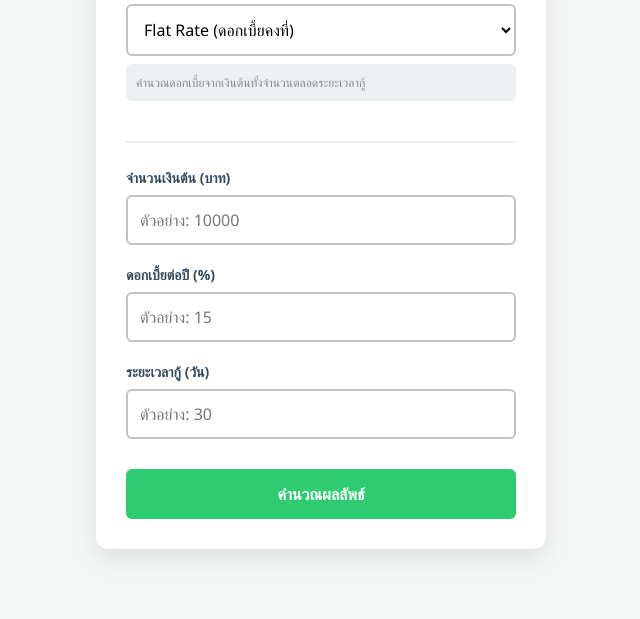
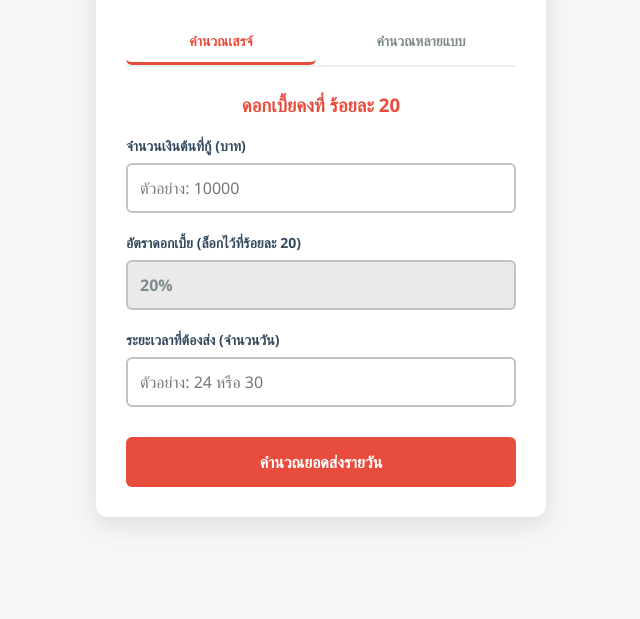
Before and after one commit to jatnarung285-arch/jatnarung285-arch.github.io, a plain HTML site: page index.html in a window 1280 px wide. Shown: the part 181-800 px from the top of the page, without its empty margins (319-959 px from the left). Drawn offline with Linux system fonts and the light colour scheme.

Commit message:
Update: Add tab interface with fixed 20% rate calculator and multiple calculation methods

```diff
--- a/index.html
+++ b/index.html
@@ -33,8 +33,39 @@
             margin-bottom: 25px;
             font-size: 24px;
         }
+        .tabs {
+            display: flex;
+            gap: 10px;
+            margin-bottom: 25px;
+            border-bottom: 2px solid #ecf0f1;
+        }
+        .tab-button {
+            flex: 1;
+            padding: 12px;
+            border: none;
+            background-color: transparent;
+            cursor: pointer;
+            font-size: 14px;
+            font-weight: 600;
+            color: #7f8c8d;
+            border-bottom: 3px solid transparent;
+            transition: all 0.3s;
+        }
+        .tab-button.active {
+            color: #e74c3c;
+            border-bottom-color: #e74c3c;
+        }
+        .tab-button:hover {
+            color: #2c3e50;
+        }
+        .tab-content {
+            display: none;
+        }
+        .tab-content.active {
+            display: block;
+        }
         .method-selector {
-            margin-bottom: 25px;
+            margin-bottom: 20px;
             padding-bottom: 20px;
             border-bottom: 2px solid #ecf0f1;
         }
@@ -81,9 +112,15 @@
             border-color: #3498db;
             outline: none;
         }
+        .static-rate {
+            background-color: #eaeaea;
+            color: #7f8c8d;
+            font-weight: bold;
+            cursor: not-allowed;
+        }
         button {
             width: 100%;
-            background-color: #2ecc71;
+            background-color: #e74c3c;
             color: white;
             border: none;
             padding: 14px;
@@ -95,12 +132,12 @@
             margin-top: 10px;
         }
         button:hover {
-            background-color: #27ae60;
+            background-color: #c0392b;
         }
         .result-box {
             margin-top: 25px;
             background-color: #f8f9fa;
-            border-left: 5px solid #3498db;
+            border-left: 5px solid #e74c3c;
             padding: 15px;
             border-radius: 4px;
             display: none;
@@ -119,12 +156,12 @@
         }
         .highlight {
             font-weight: bold;
+            color: #2c3e50;
+        }
+        .highlight-red {
+            font-weight: bold;
             color: #e74c3c;
-        }
-        .highlight-green {
-            font-weight: bold;
-            color: #27ae60;
-            font-size: 18px;
+            font-size: 20px;
         }
         .error-message {
             color: #e74c3c;
@@ -147,8 +184,55 @@
 <body>
 
 <div class="container">
-    <h2>คำนวณเงินกู้รายวัน</h2>
+    <h2>โปรแกรมคำนวณเงินกู้รายวัน</h2>
 
+    <!-- Tabs Navigation -->
+    <div class="tabs">
+        <button class="tab-button active" onclick="switchTab('tab1')">คำนวณเสรจ์</button>
+        <button class="tab-button" onclick="switchTab('tab2')">คำนวณหลายแบบ</button>
+    </div>
+
+    <!-- Tab 1: Fixed 20% Rate -->
+    <div id="tab1" class="tab-content active">
+        <h3 style="text-align: center; color: #e74c3c; margin-top: 0;">ดอกเบี้ยคงที่ ร้อยละ 20</h3>
+
+        <div class="form-group">
+            <label for="principal1">จำนวนเงินต้นที่กู้ (บาท)</label>
+            <input type="number" id="principal1" placeholder="ตัวอย่าง: 10000" min="1">
+        </div>
+
+        <div class="form-group">
+            <label for="interestRate1">อัตราดอกเบี้ย (ล็อกไว้ที่ร้อยละ 20)</label>
+            <input type="text" id="interestRate1" class="static-rate" value="20%" disabled>
+        </div>
+
+        <div class="form-group">
+            <label for="loanDays1">ระยะเวลาที่ต้องส่ง (จำนวนวัน)</label>
+            <input type="number" id="loanDays1" placeholder="ตัวอย่าง: 24 หรือ 30" min="1">
+        </div>
+
+        <button onclick="calculateLoanFixed()">คำนวณยอดส่งรายวัน</button>
+
+        <div class="error-message" id="errorMsg1">กรุณากรอกเงินต้นและจำนวนวันให้ถูกต้อง</div>
+
+        <div class="result-box" id="resultBox1">
+            <div class="result-item">
+                <span>ดอกเบี้ยร้อยละ 20 เป็นเงิน:</span>
+                <span id="resInterest1" class="highlight">0.00 บาท</span>
+            </div>
+            <div class="result-item">
+                <span>รวมเงินต้น + ดอกเบี้ยที่ต้องเก็บ:</span>
+                <span id="resTotal1" class="highlight">0.00 บาท</span>
+            </div>
+            <div class="result-item">
+                <span>ต้องเก็บรายวัน วันละ:</span>
+                <span id="resDaily1" class="highlight-red">0.00 บาท</span>
+            </div>
+        </div>
+    </div>
+
+    <!-- Tab 2: Multiple Methods -->
+    <div id="tab2" class="tab-content">
         <div class="method-selector">
             <label class="method-label" for="calculationMethod">เลือกวิธีคำนวณ:</label>
             <select id="calculationMethod" onchange="updateMethodDescription()">
@@ -161,41 +245,84 @@
         </div>
 
         <div class="form-group">
-        <label for="principal">จำนวนเงินต้น (บาท)</label>
-        <input type="number" id="principal" placeholder="ตัวอย่าง: 10000" min="1">
+            <label for="principal2">จำนวนเงินต้น (บาท)</label>
+            <input type="number" id="principal2" placeholder="ตัวอย่าง: 10000" min="1">
         </div>
 
         <div class="form-group">
-        <label for="interestRate">ดอกเบี้ยต่อปี (%)</label>
-        <input type="number" id="interestRate" placeholder="ตัวอย่าง: 15" step="0.01" min="0">
+            <label for="interestRate2">ดอกเบี้ยต่อปี (%)</label>
+            <input type="number" id="interestRate2" placeholder="ตัวอย่าง: 15" step="0.01" min="0">
         </div>
 
         <div class="form-group">
-        <label for="loanDays">ระยะเวลากู้ (วัน)</label>
-        <input type="number" id="loanDays" placeholder="ตัวอย่าง: 30" min="1">
+            <label for="loanDays2">ระยะเวลากู้ (วัน)</label>
+            <input type="number" id="loanDays2" placeholder="ตัวอย่าง: 30" min="1">
         </div>
 
-    <button onclick="calculateLoan()">คำนวณผลลัพธ์</button>
+        <button onclick="calculateLoanMultiple()">คำนวณผลลัพธ์</button>
 
-    <div class="error-message" id="errorMsg">กรุณากรอกข้อมูลตัวเลขที่ถูกต้องและมากกว่า 0</div>
+        <div class="error-message" id="errorMsg2">กรุณากรอกข้อมูลตัวเลขที่ถูกต้องและมากกว่า 0</div>
 
-    <div class="result-box" id="resultBox">
+        <div class="result-box" id="resultBox2">
             <div class="result-item">
                 <span>ดอกเบี้ยรวมทั้งหมด:</span>
-            <span id="resInterest" class="highlight">0.00 บาท</span>
+                <span id="resInterest2" class="highlight">0.00 บาท</span>
             </div>
             <div class="result-item">
                 <span>ยอดรวมที่ต้องจ่ายคืน:</span>
-            <span id="resTotal" class="highlight">0.00 บาท</span>
+                <span id="resTotal2" class="highlight">0.00 บาท</span>
             </div>
             <div class="result-item">
                 <span>ยอดผ่อนจ่ายต่อวัน:</span>
-            <span id="resDaily" class="highlight-green">0.00 บาท</span>
+                <span id="resDaily2" class="highlight-red">0.00 บาท</span>
+            </div>
         </div>
     </div>
 </div>
 
 <script>
+    function switchTab(tabName) {
+        // Hide all tab content
+        const tabs = document.querySelectorAll('.tab-content');
+        tabs.forEach(tab => tab.classList.remove('active'));
+
+        // Remove active class from all buttons
+        const buttons = document.querySelectorAll('.tab-button');
+        buttons.forEach(btn => btn.classList.remove('active'));
+
+        // Show selected tab
+        document.getElementById(tabName).classList.add('active');
+
+        // Add active class to clicked button
+        event.target.classList.add('active');
+    }
+
+    function calculateLoanFixed() {
+        const principal = parseFloat(document.getElementById('principal1').value);
+        const loanDays = parseInt(document.getElementById('loanDays1').value);
+
+        const errorMsg = document.getElementById('errorMsg1');
+        const resultBox = document.getElementById('resultBox1');
+
+        if (isNaN(principal) || principal <= 0 || isNaN(loanDays) || loanDays <= 0) {
+            errorMsg.style.display = 'block';
+            resultBox.style.display = 'none';
+            return;
+        }
+
+        errorMsg.style.display = 'none';
+
+        const totalInterest = principal * 0.20;
+        const totalPayment = principal + totalInterest;
+        const dailyPayment = totalPayment / loanDays;
+
+        document.getElementById('resInterest1').innerText = totalInterest.toLocaleString('th-TH', { minimumFractionDigits: 2, maximumFractionDigits: 2 }) + ' บาท';
+        document.getElementById('resTotal1').innerText = totalPayment.toLocaleString('th-TH', { minimumFractionDigits: 2, maximumFractionDigits: 2 }) + ' บาท';
+        document.getElementById('resDaily1').innerText = dailyPayment.toLocaleString('th-TH', { minimumFractionDigits: 2, maximumFractionDigits: 2 }) + ' บาท';
+
+        resultBox.style.display = 'block';
+    }
+
     function updateMethodDescription() {
         const method = document.getElementById('calculationMethod').value;
         const description = document.getElementById('methodDescription');
@@ -208,7 +335,6 @@
     }
 
     function calculateLoanFlatRate(principal, interestRate, loanDays) {
-        // สูตร Flat Rate: ดอกเบี้ย = เงินต้น × อัตรา × ระยะเวลา/365
         const totalInterest = principal * (interestRate / 100) * (loanDays / 365);
         const totalPayment = principal + totalInterest;
         const dailyPayment = totalPayment / loanDays;
@@ -221,8 +347,6 @@
     }
 
     function calculateLoanAmortization(principal, interestRate, loanDays) {
-        // สูตร Amortization: ยอดผ่อนคงที่ = P × [r(1+r)^n] / [(1+r)^n - 1]
-        // โดย r = ดอกเบี้ยต่อวัน, n = จำนวนวัน
         const dailyRate = (interestRate / 100) / 365;
         const numerator = dailyRate * Math.pow(1 + dailyRate, loanDays);
         const denominator = Math.pow(1 + dailyRate, loanDays) - 1;
@@ -238,16 +362,15 @@
         };
     }
 
-    function calculateLoan() {
-        const principal = parseFloat(document.getElementById('principal').value);
-        const interestRate = parseFloat(document.getElementById('interestRate').value);
-        const loanDays = parseInt(document.getElementById('loanDays').value);
+    function calculateLoanMultiple() {
+        const principal = parseFloat(document.getElementById('principal2').value);
+        const interestRate = parseFloat(document.getElementById('interestRate2').value);
+        const loanDays = parseInt(document.getElementById('loanDays2').value);
         const method = document.getElementById('calculationMethod').value;
 
-        const errorMsg = document.getElementById('errorMsg');
-        const resultBox = document.getElementById('resultBox');
+        const errorMsg = document.getElementById('errorMsg2');
+        const resultBox = document.getElementById('resultBox2');
 
-        // ตรวจสอบความถูกต้องของข้อมูล
         if (isNaN(principal) || principal <= 0 ||
             isNaN(interestRate) || interestRate < 0 ||
             isNaN(loanDays) || loanDays <= 0) {
@@ -265,24 +388,12 @@
             result = calculateLoanAmortization(principal, interestRate, loanDays);
         }
 
-        // แสดงผลลัพธ์พร้อมจัดรูปแบบตัวเลข
-        document.getElementById('resInterest').innerText = result.totalInterest.toLocaleString('th-TH', { minimumFractionDigits: 2, maximumFractionDigits: 2 }) + ' บาท';
-        document.getElementById('resTotal').innerText = result.totalPayment.toLocaleString('th-TH', { minimumFractionDigits: 2, maximumFractionDigits: 2 }) + ' บาท';
-        document.getElementById('resDaily').innerText = result.dailyPayment.toLocaleString('th-TH', { minimumFractionDigits: 2, maximumFractionDigits: 2 }) + ' บาท';
+        document.getElementById('resInterest2').innerText = result.totalInterest.toLocaleString('th-TH', { minimumFractionDigits: 2, maximumFractionDigits: 2 }) + ' บาท';
+        document.getElementById('resTotal2').innerText = result.totalPayment.toLocaleString('th-TH', { minimumFractionDigits: 2, maximumFractionDigits: 2 }) + ' บาท';
+        document.getElementById('resDaily2').innerText = result.dailyPayment.toLocaleString('th-TH', { minimumFractionDigits: 2, maximumFractionDigits: 2 }) + ' บาท';
 
         resultBox.style.display = 'block';
     }
-
-    // เพิ่มคุณสมบัติให้กดปุ่ม Enter เพื่อคำนวณ
-    document.getElementById('principal').addEventListener('keypress', function(event) {
-        if (event.key === 'Enter') calculateLoan();
-    });
-    document.getElementById('interestRate').addEventListener('keypress', function(event) {
-        if (event.key === 'Enter') calculateLoan();
-    });
-    document.getElementById('loanDays').addEventListener('keypress', function(event) {
-        if (event.key === 'Enter') calculateLoan();
-    });
 </script>
 
 </body>
```
Lines whose indentation alone changed are shown as unchanged.
